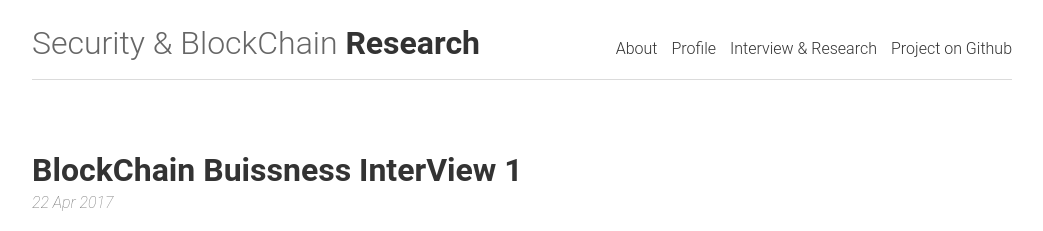
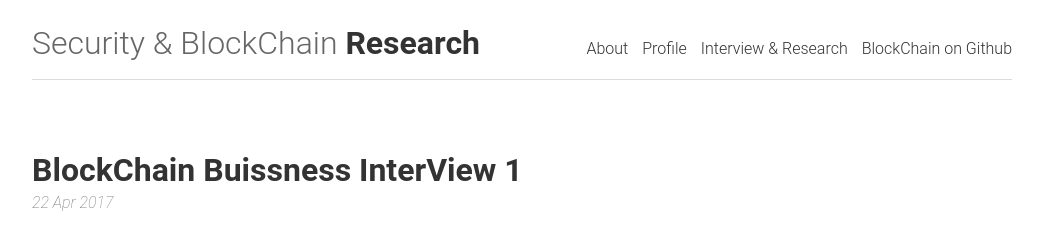
Before and after one commit to Miller-kk/KIMKIBYEONG.github.io, a Jekyll site: the page built from index.html, in a window 1280 px wide. Shown: the top 231 px of the page, without its empty margins (118-1161 px from the left). Built offline with Jekyll 4.4.1, drawn with Linux system fonts in a browser that asks for light colours; the list of posts is cut into pages by our own code.

Commit message:
Update link.html

```diff
--- a/_includes/link.html
+++ b/_includes/link.html
@@ -1,3 +1,3 @@
 <a href="">Profile</a>
 <a href="https://kimkibyeong.github.io/">Interview & Research</a>
-<a href="https://github.com/KIMKIBYEONG/KIMKIBYEONG.github.io">Project on Github</a>
+<a href="https://github.com/ethereum/go-ethereum/wiki/geth">BlockChain on Github</a>
```
